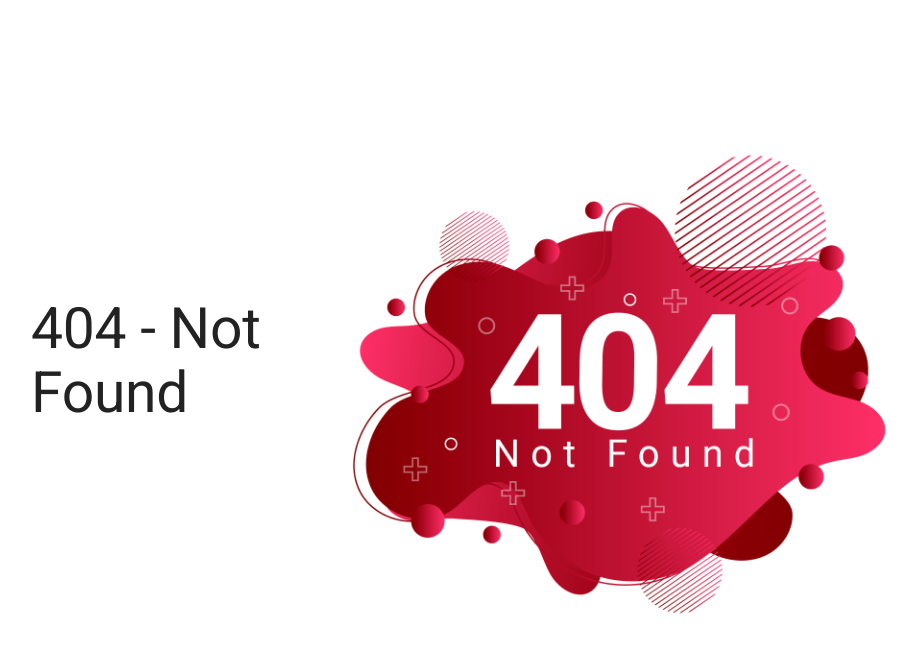
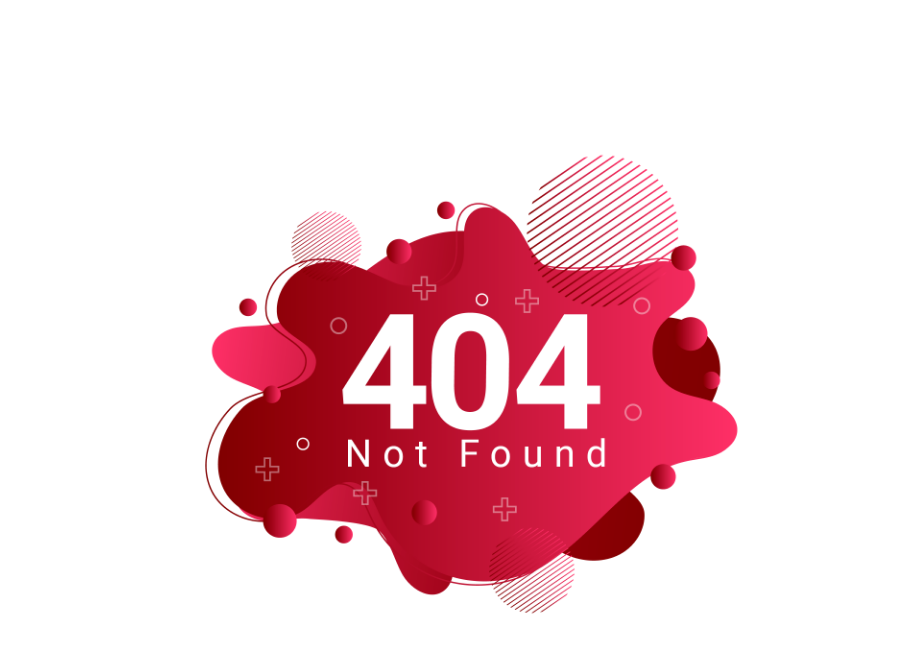
Before and after one commit to ribuhub25/portfolio-v1, an Angular app: page /projects in a window 1280 px wide. Before the commit this address had no page. Shown: the top 652 px of the page, without its empty margins (161-1078 px from the left). Built offline with nearby package versions, Linux system fonts and the light colour scheme.

Commit message:
correcciones page not-found

```diff
--- a/src/app/pages/notfound/notfound.component.html
+++ b/src/app/pages/notfound/notfound.component.html
@@ -1,4 +1,3 @@
 <div class="not-found">
-  <h1>404 - Not Found</h1>
   <img src="assets/images/404.png" alt="Not Found" width="100"/>
 </div>
```
